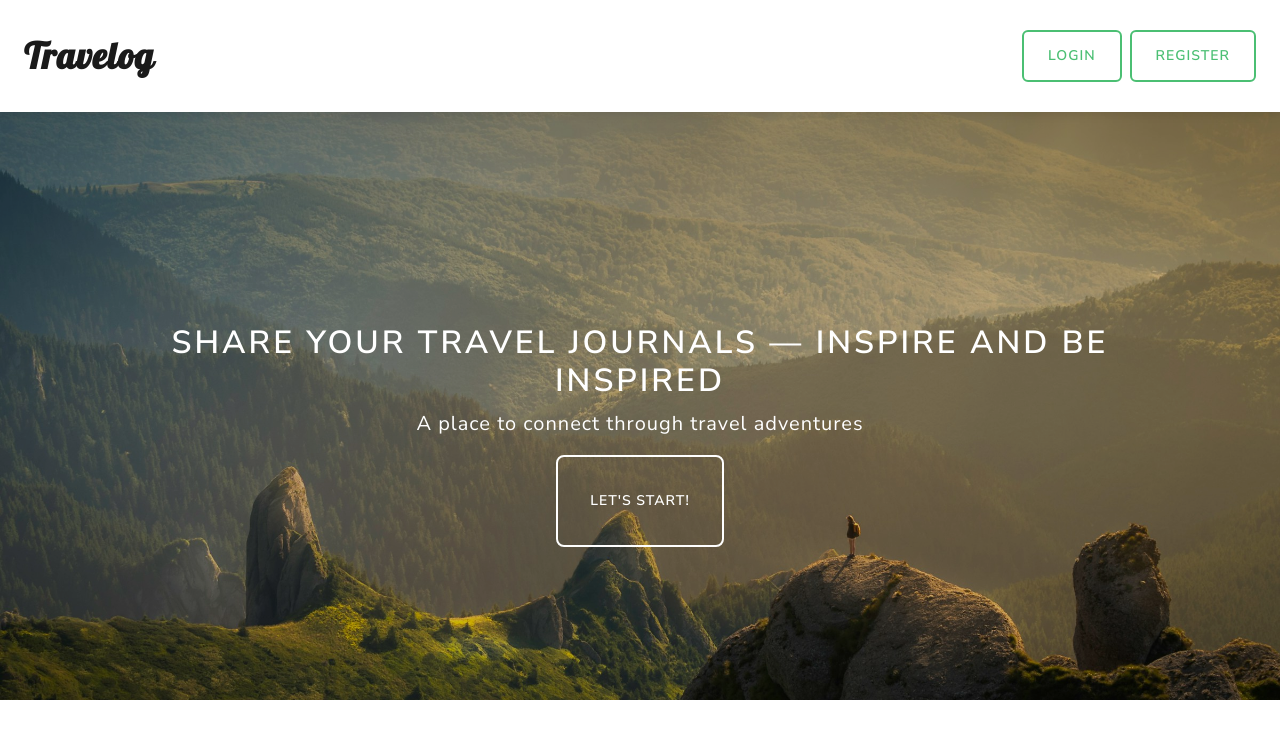
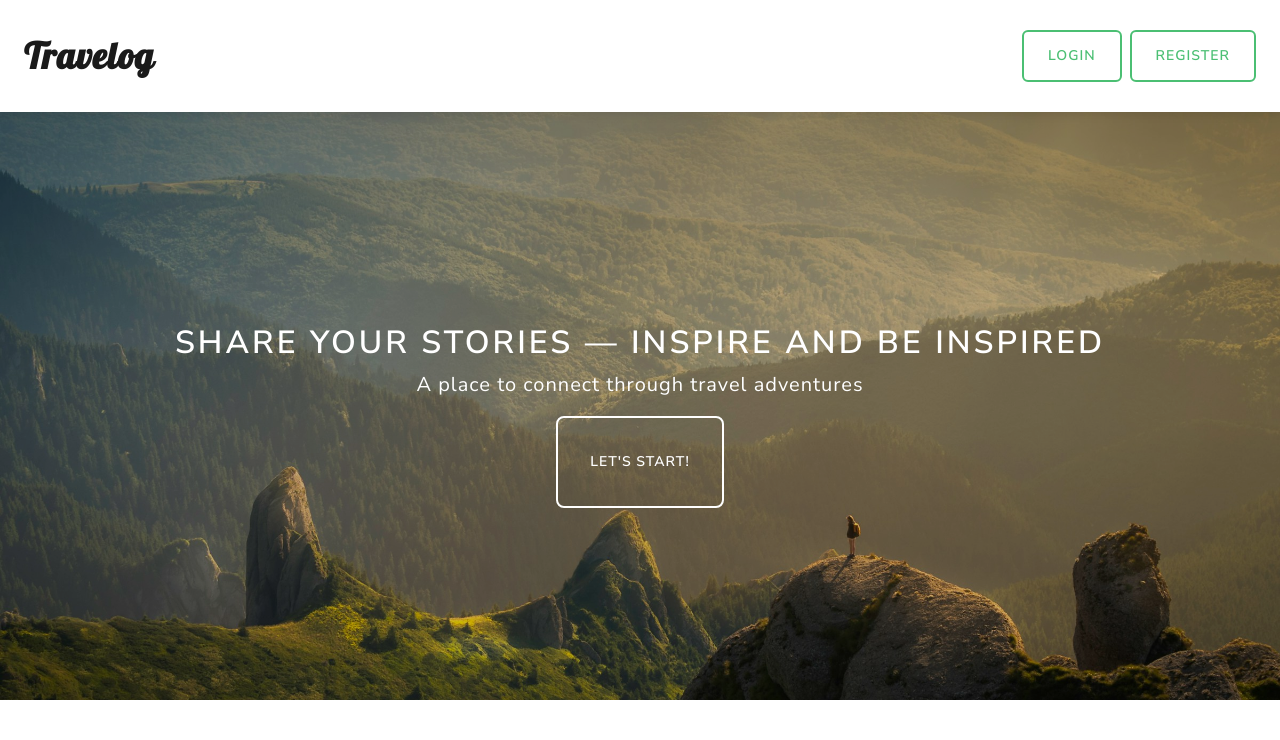
Before and after one commit to ellenycc/travelog, a Django app: page / in a window 1280 px wide. Shown: the top 740 px of the page. Run offline with Django 4.2, Linux system fonts and the light colour scheme; data comes from the database, SQL or seed files in the repository; parts of the project's set-up code (start-up, migrations or seed data) failed here and were passed over; some libraries are stand-ins or nearby versions.

Commit message:
edit homepage text

```diff
--- a/blog/templates/blog/home.html
+++ b/blog/templates/blog/home.html
@@ -6,7 +6,7 @@
 {% block content %}
 <section class="banner text-center">
   <div class="banner-content">
-    <h1 class="banner-heading fw-bold">Share your travel journals — inspire and be inspired</h1>
+    <h1 class="banner-heading fw-bold">Share your stories — inspire and be inspired</h1>
     <p class="banner-subheading">A place to connect through travel adventures</p>
     <a href="#top-destinations" class="btn btn-outline-light btn-lg">Let's Start!</a>
   </div>
```
